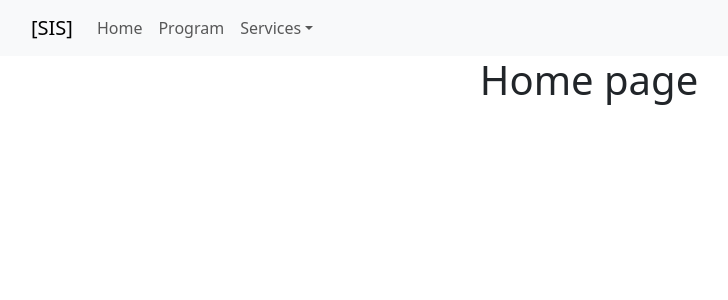
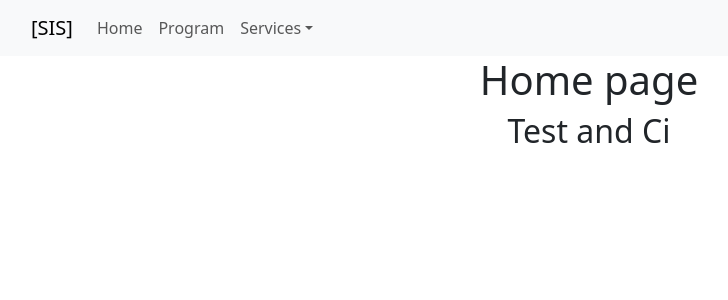
Before and after one commit to marktmng/sis_frontend, a React (Create React App) app: page / in a window 1280 px wide. Shown: the top 300 px of the page, without its empty margins (51-779 px from the left). Built offline with nearby package versions, Linux system fonts and the light colour scheme.

Commit message:
testing testing

```diff
--- a/src/components/Home.jsx
+++ b/src/components/Home.jsx
@@ -4,6 +4,7 @@ function Home(props) {
     return (
         <div>
             <h1>Home page</h1>
+            <h2>Test and Ci</h2>
         </div>
     );
 }
```
